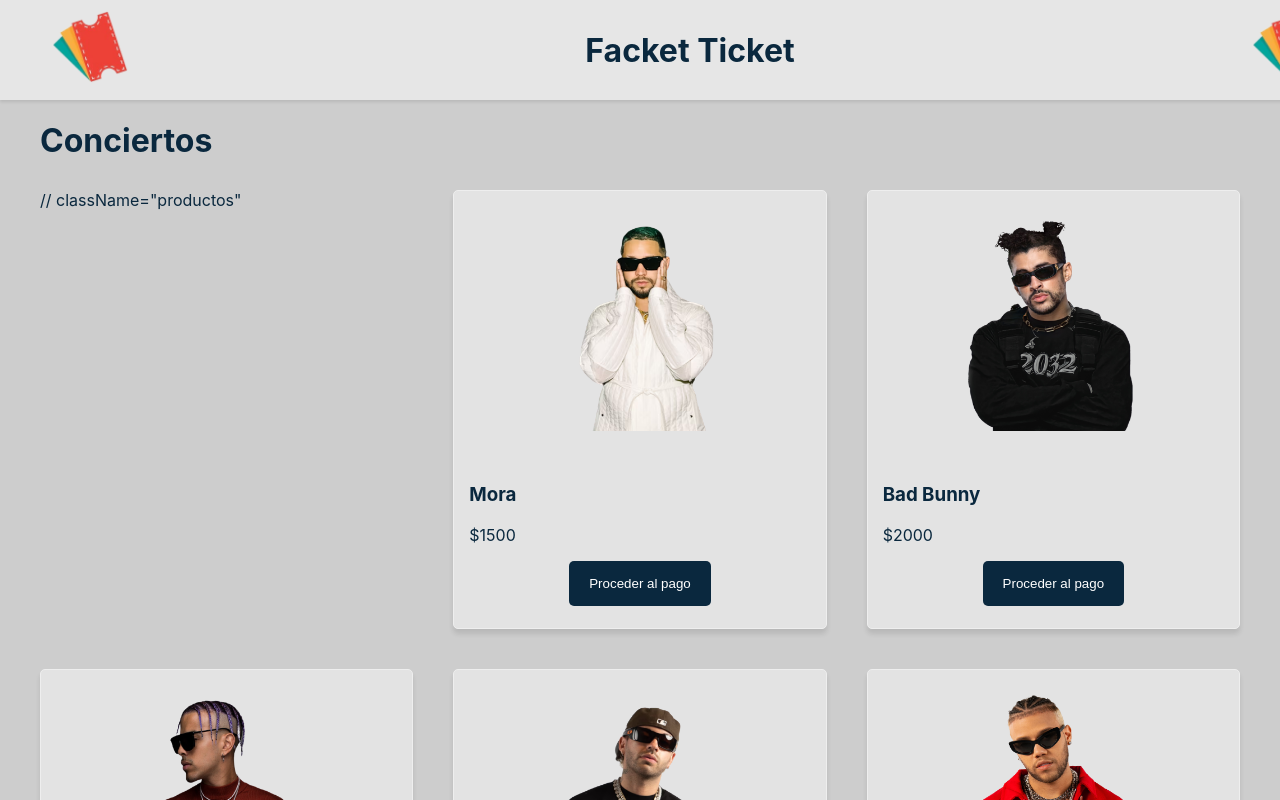
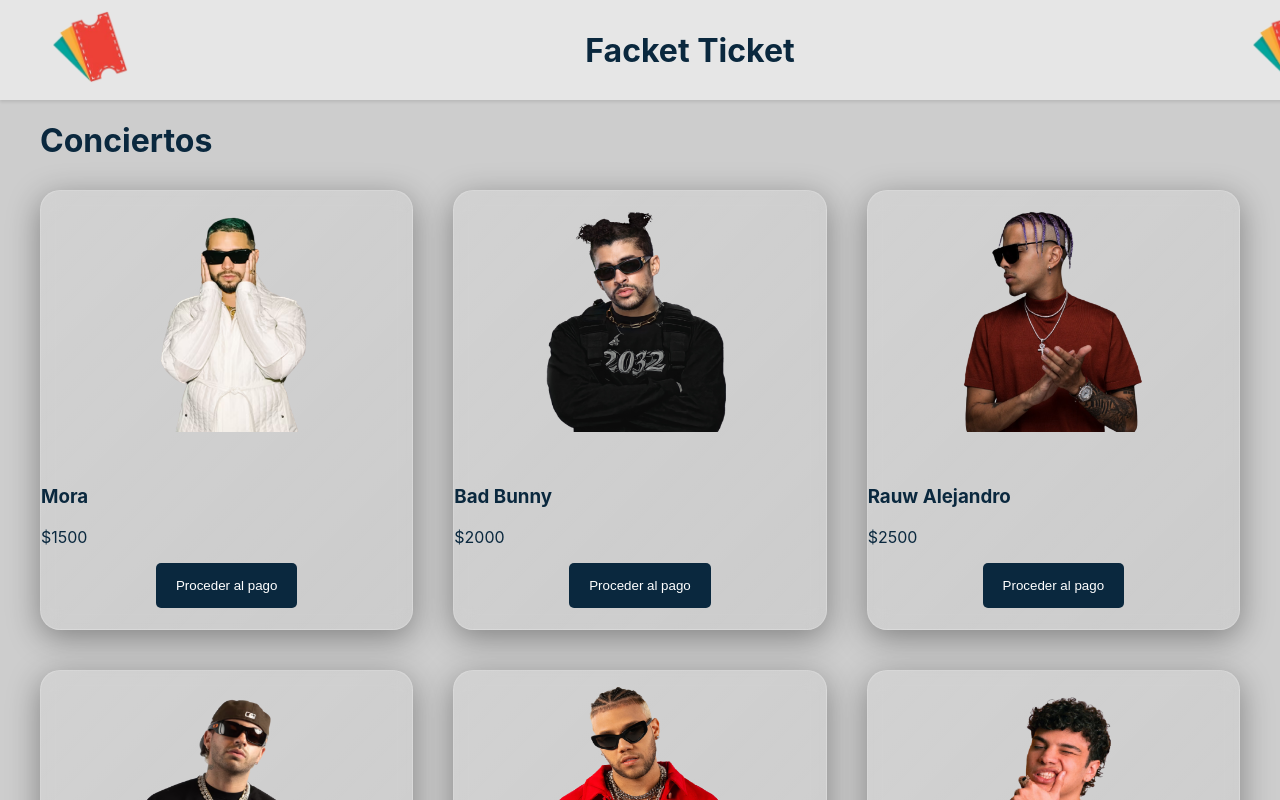
Before and after one commit to Alexme116/Facket, a React (Create React App) app: page / in a window 1280 px wide. Shown: the top 800 px of the page. Built offline with nearby package versions, Linux system fonts and the light colour scheme.

Commit message:
Glass effect

```diff
--- a/src/components/Producto.js
+++ b/src/components/Producto.js
@@ -1,5 +1,6 @@
 import { Component } from 'react';
 import Button from './Button';
+import '../css/Producto.css';
 
 const styles = {
     producto: {
@@ -35,7 +36,7 @@
         const { producto } = this.props
 
         return (
-            <div style={styles.producto}>
+            <div className="glass">
                 <img style={styles.img} alt={producto.name} src={producto.img}/>
                 <h3 style={styles.sep}>{producto.name}</h3>
                 <p>${producto.price}</p>
--- a/src/components/Productos.js
+++ b/src/components/Productos.js
@@ -1,19 +1,12 @@
 import { Component } from 'react';
 import Producto from './Producto';
-
-const styles = {
-    productos: {
-        display: 'grid',
-        gridTemplateColumns: 'repeat(3, 1fr)',
-        gridGap: '40px',
-    }
-}
+import '../css/Productos.css';
 
 class Productos extends Component {
     render() {
         const { productos } = this.props;
         return (
-            <div style={styles.productos}> // className="productos"
+            <div className="productos">
                 {productos.map(producto =>
                     <Producto
                         key={producto.name}
--- a/src/css/Producto.css
+++ b/src/css/Producto.css
@@ -0,0 +1,8 @@
+.glass{
+    background: linear-gradient(135deg, rgba(255,255,255,0.1), rgba(255,255,255,0));
+    backdrop-filter: blur(10px);
+    -webkit-backdrop-filter: blur(10px);
+    border-radius: 20px;
+    border: 1px solid rgba(255,255,255,0.18);
+    box-shadow: 0 8px 32px 0 rgba(0,0,0,0.37);
+}
--- a/src/css/Productos.css
+++ b/src/css/Productos.css
@@ -3,12 +3,3 @@
     grid-template-columns: repeat(3, 1fr);
     grid-gap: 40px;
 }
-
-.glass{
-    background: linear-gradient(135deg, rgba(255,255,255,0.1), rgba(255,255,255,0))
-    backdrop-filter: blur(10px);
-    -webkit-backdrop-filter: blur(10px);
-    boder-radius: 20px;
-    border: 1px solid rgba(255,255,255,0.18);
-    box-shadow: 0 8px 32px 0 rgba(0,0,0,0.37);
-}
```
